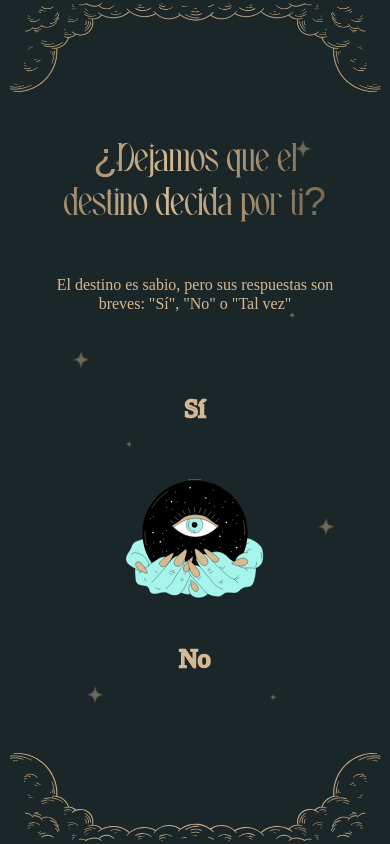
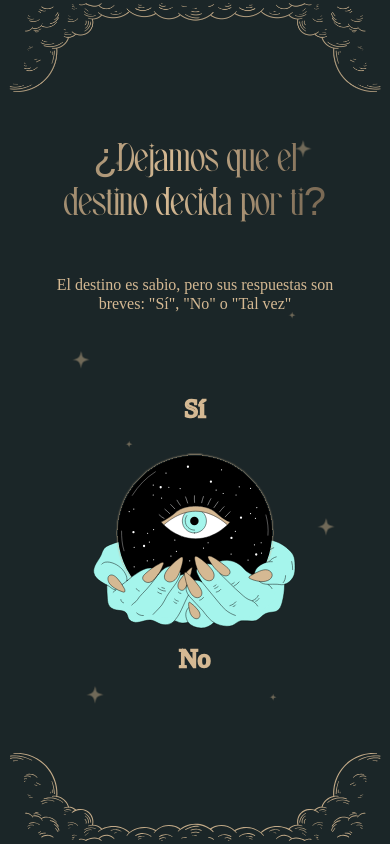
Before and after one commit to JessCardenas/oraculov1, a React (Vite) app: page / in a window 390 px wide. Built offline with nearby package versions, Linux system fonts and the light colour scheme.

Commit message:
Bola manos pixels

```diff
--- a/src/StyleSheets/HomeScreen.css
+++ b/src/StyleSheets/HomeScreen.css
@@ -80,13 +80,12 @@
   }
 
   .bolaManos {
-    transform: scale(0.75);
+
     filter: none;
   }
 
   .bolaManos:hover {
-    transform: scale(1);
-    transition: transform 0.9s ease-in-out;
+
     z-index: 1;
     filter: drop-shadow(0px 0px 20px #d5b993);
   }
```
